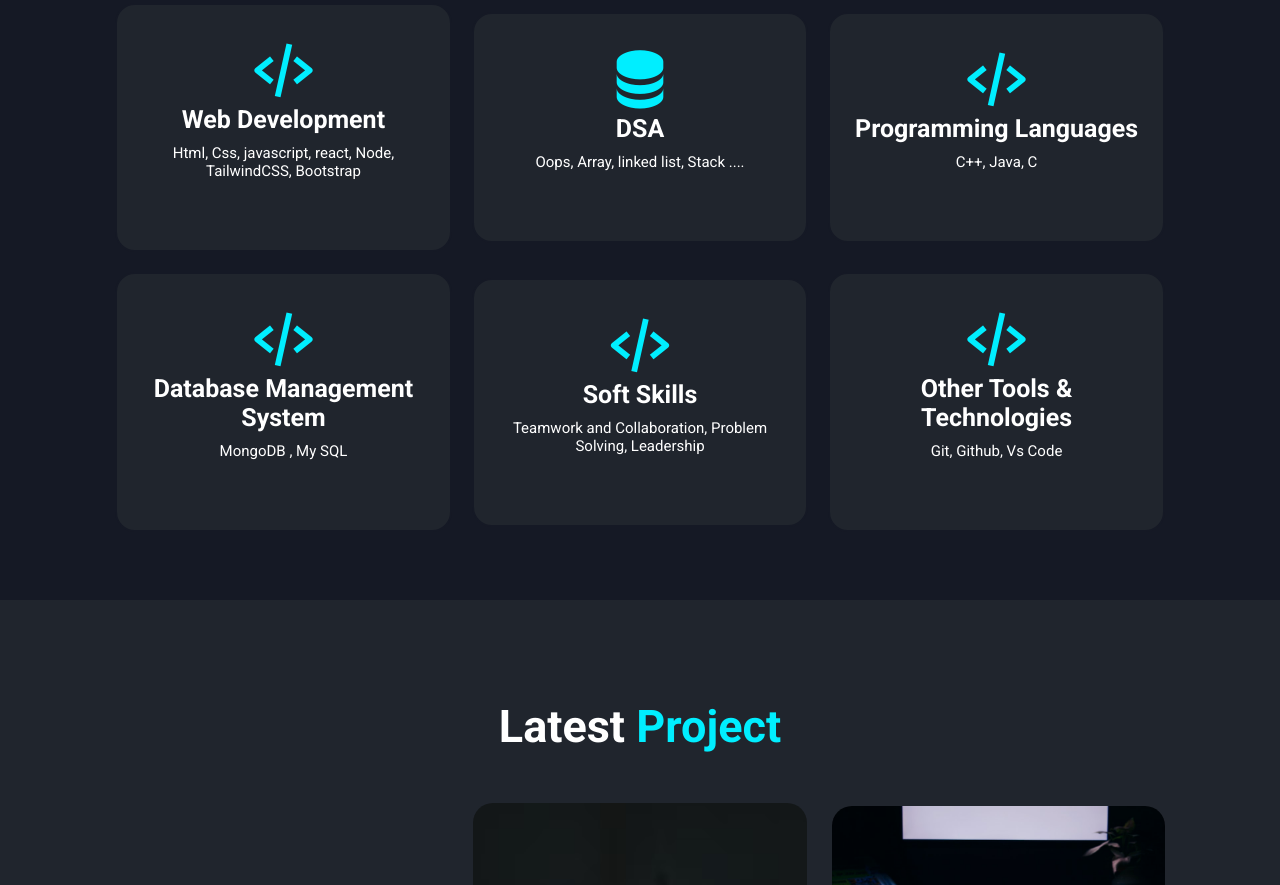
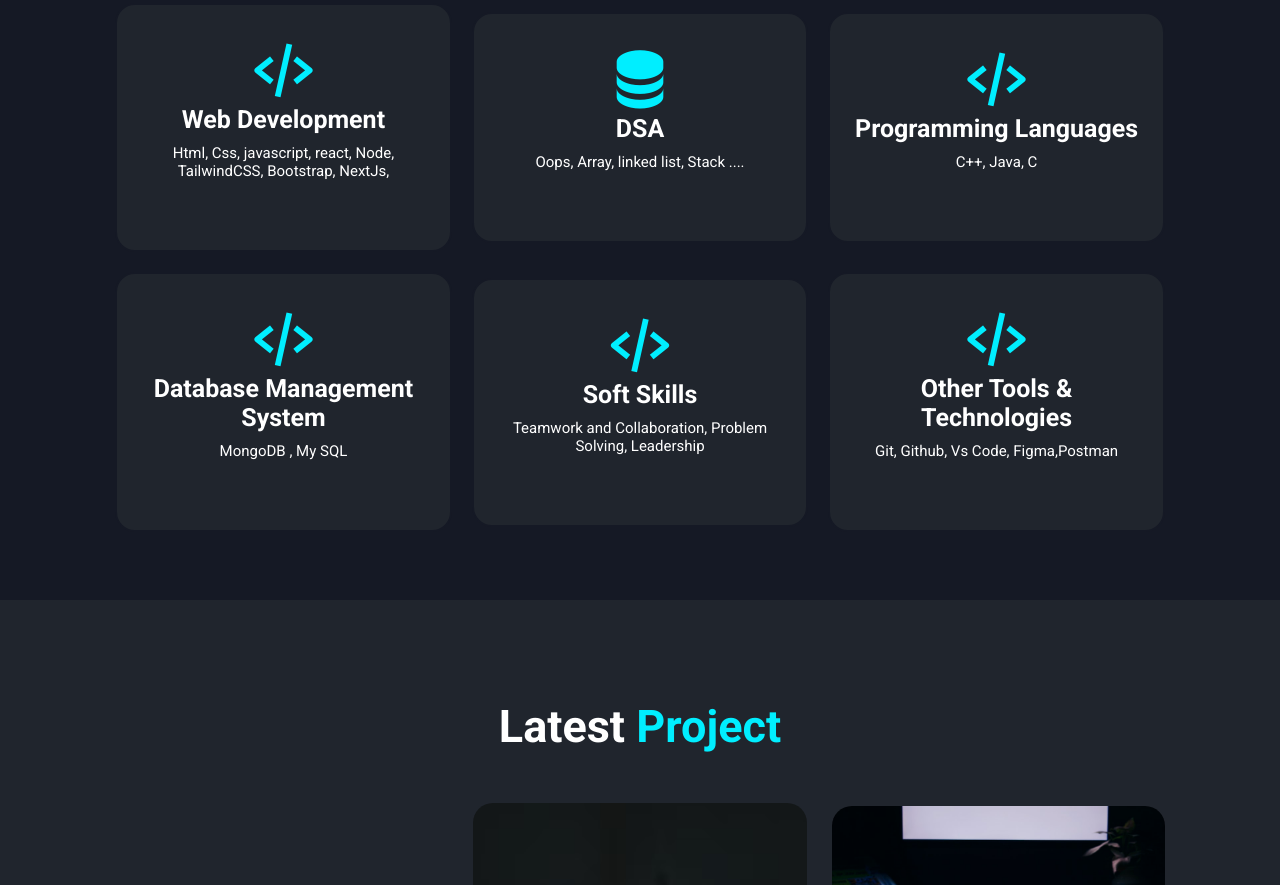
Before and after one commit to harry413/sachin_patidar_Portfolio, a plain HTML site: page index.html in a window 1280 px wide. Shown: the part 1800-2685 px from the top of the page. Drawn offline with nearby package versions, Linux system fonts and the light colour scheme.

Commit message:
skills changes

```diff
--- a/index.html
+++ b/index.html
@@ -85,7 +85,7 @@
                 <div class="service-box">
                     <i class='bx bx-code-alt'></i>
                     <h3>Web Development</h3>
-                    <p>Html, Css, javascript, react, Node, TailwindCSS, Bootstrap </p>
+                    <p>Html, Css, javascript, react, Node, TailwindCSS, Bootstrap, NextJs, </p>
                 </div>
                 <div class="service-box">
                     <i class='bx bxs-data'></i>
@@ -110,7 +110,7 @@
                 <div class="service-box">
                     <i class='bx bx-code-alt'></i>
                     <h3>Other Tools & Technologies</h3>
-                    <p>Git, Github, Vs Code</p>
+                    <p>Git, Github, Vs Code, Figma,Postman</p>
                 </div>
 
             </div>
```
